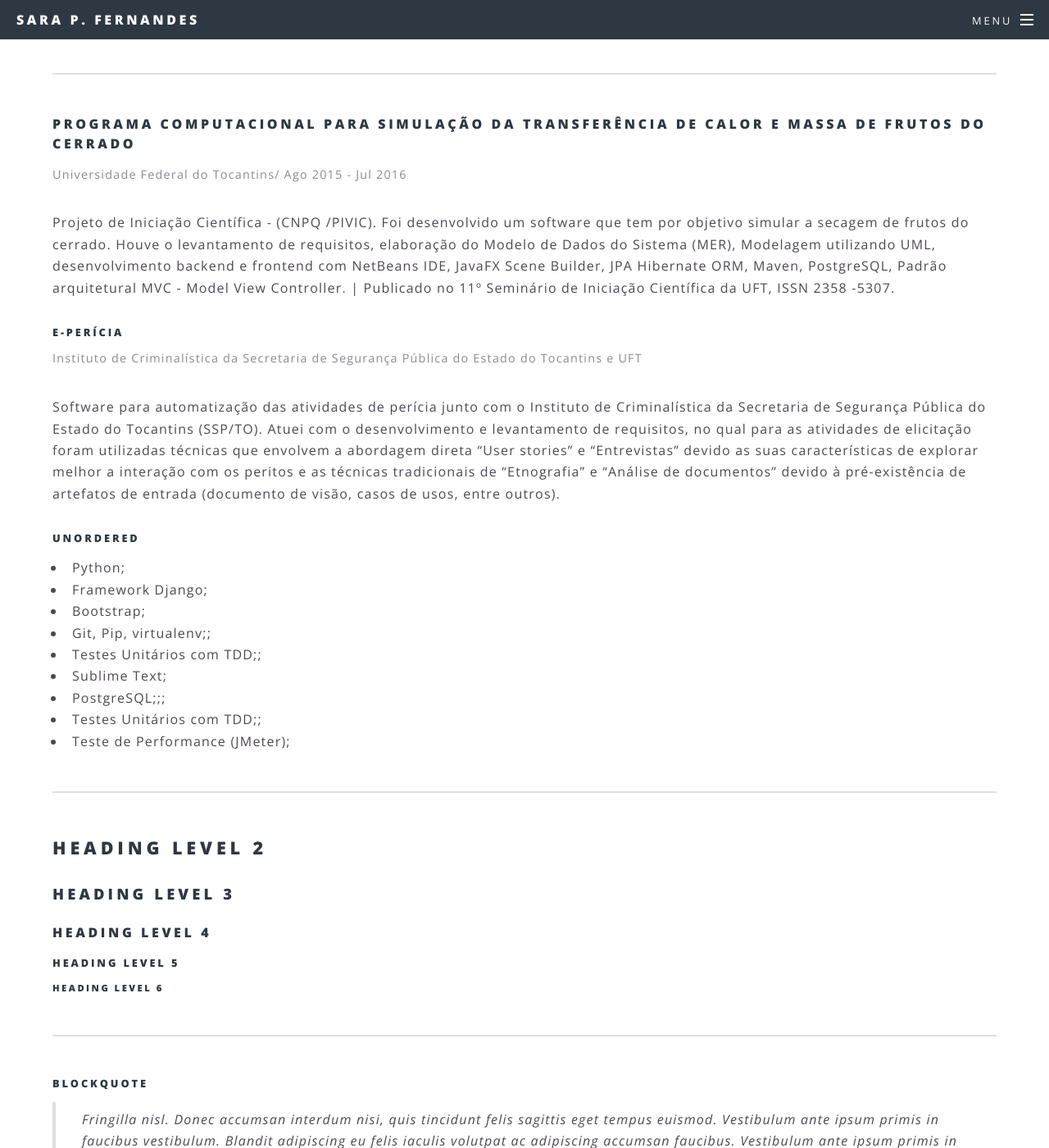
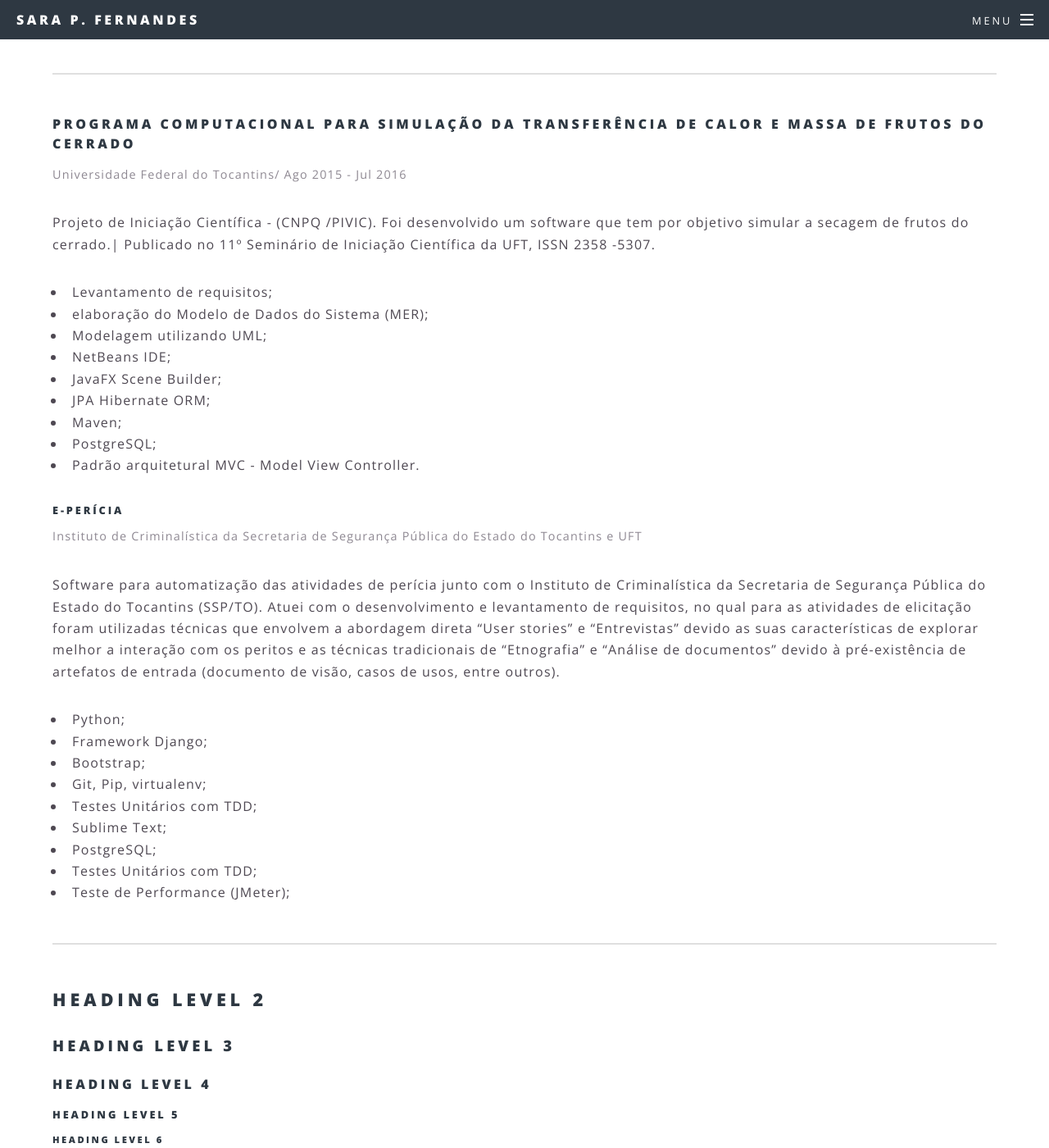
Before and after one commit to SaraFernandes/sarafernandes.github.io_sfdhgdfg, a Jekyll site: the page built from elements.html, in a window 1280 px wide and 1400 px high, scrolled down 544 px. Shown: the whole window at 82% size. Built offline with Jekyll 4.4.1, drawn with Linux system fonts in a browser that asks for light colours.

```diff
--- a/elements.html
+++ b/elements.html
@@ -12,24 +12,37 @@
 					<h4>Programa Computacional Para Simulação da Transferência de Calor e  Massa de Frutos do Cerrado</h4>
 					<p>Universidade Federal do Tocantins/ Ago 2015 - Jul 2016</p>
 				</header>
-				<p>Projeto de Iniciação Científica - (CNPQ /PIVIC). Foi desenvolvido um software que tem por objetivo simular a secagem de frutos do cerrado. Houve o levantamento de requisitos, elaboração do Modelo de Dados do Sistema (MER), Modelagem utilizando UML, desenvolvimento backend e frontend com NetBeans IDE, JavaFX Scene
-					Builder, JPA Hibernate ORM, Maven, PostgreSQL, Padrão arquitetural MVC - Model View Controller. | Publicado no 11º Seminário de Iniciação Científica da UFT, ISSN 2358 -5307.</p>
+				<p>Projeto de Iniciação Científica - (CNPQ /PIVIC). Foi desenvolvido um software que tem por objetivo simular a secagem de frutos do cerrado.| Publicado no 11º Seminário de Iniciação Científica da UFT, ISSN 2358 -5307.</p>
+					<div class="6u 12u$(medium)">
+						<ul>
+							<li>Levantamento de requisitos;</li>
+							<li>elaboração do Modelo de Dados do Sistema (MER);</li>
+							<li>Modelagem utilizando UML;</li>
+							<li> NetBeans IDE;</li>
+							<li>JavaFX Scene Builder;</li>
+							<li>JPA Hibernate ORM;</li>
+							<li>Maven;</li>
+							<li>PostgreSQL;</li>
+							<li>Padrão arquitetural MVC - Model View Controller.</li>
+						</ul>
+					</div>
+
+
 				<header>
 					<h5>e-Perícia</h5>
 					<p>Instituto de Criminalística da Secretaria de Segurança Pública do Estado do Tocantins e UFT</p>
 				</header>
-				<p>Software para automatização das atividades de perícia junto com o Instituto de Criminalística da Secretaria de Segurança Pública do Estado do Tocantins (SSP/TO). Atuei com o desenvolvimento e levantamento de requisitos, no qual para as atividades de elicitação foram utilizadas técnicas que envolvem a abordagem direta “User stories” e “Entrevistas” devido as suas características de explorar melhor a interação com os peritos e as técnicas tradicionais de “Etnografia” e “Análise de documentos” devido à pré-existência de artefatos de entrada (documento de visão, casos de usos, entre outros).
+				<p>Software para automatização das atividades de perícia junto com o Instituto de Criminalística da Secretaria de Segurança Pública do Estado do Tocantins (SSP/TO). Atuei com o desenvolvimento e levantamento de requisitos, no qual para as atividades de elicitação foram utilizadas técnicas que envolvem a abordagem direta “User stories” e “Entrevistas” devido as suas características de explorar melhor a interação com os peritos e as técnicas tradicionais de “Etnografia” e “Análise de documentos” devido à pré-existência de artefatos de entrada (documento de visão, casos de usos, entre outros).</p>
 					<div class="6u 12u$(medium)">
-						<h5>Unordered</h5>
 						<ul>
 							<li>Python;</li>
 							<li>Framework Django;</li>
 							<li>Bootstrap;</li>
-							<li>Git, Pip, virtualenv;;</li>
-							<li>Testes Unitários com TDD;;</li>
+							<li>Git, Pip, virtualenv;</li>
+							<li>Testes Unitários com TDD;</li>
 							<li>Sublime Text;</li>
-							<li>PostgreSQL;;;</li>
-							<li>Testes Unitários com TDD;;</li>
+							<li>PostgreSQL;</li>
+							<li>Testes Unitários com TDD;</li>
 							<li>Teste de Performance (JMeter);</li>
 						</ul>
 					</div>
```
